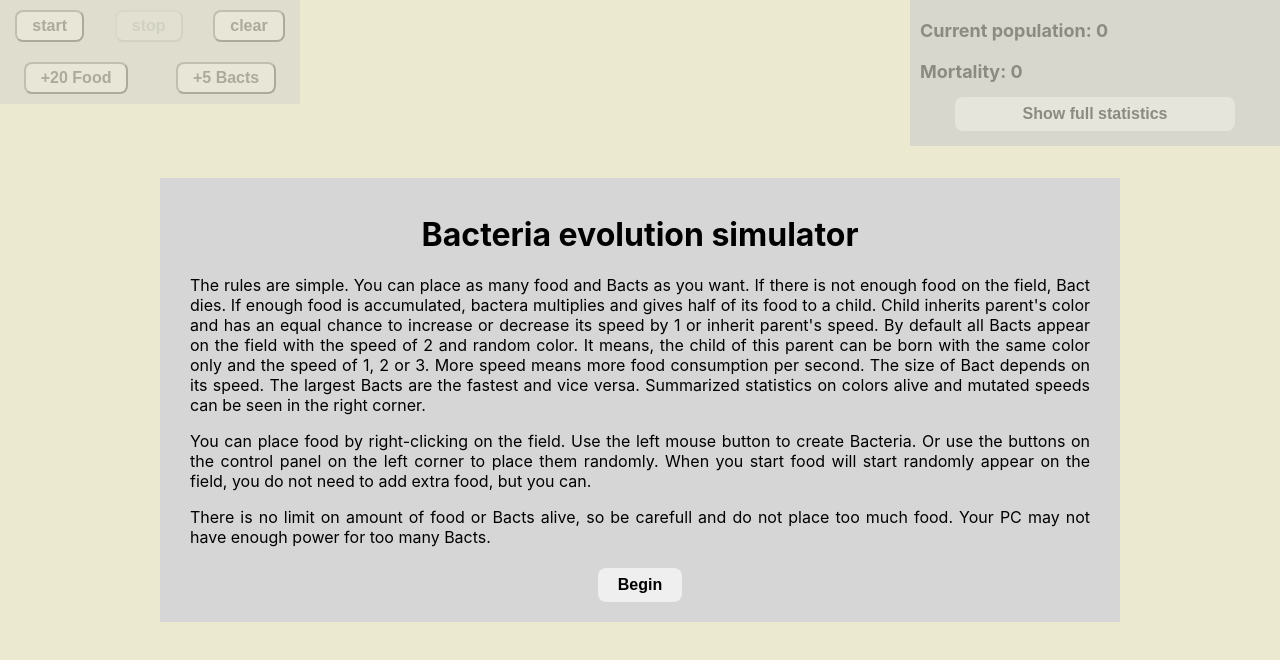
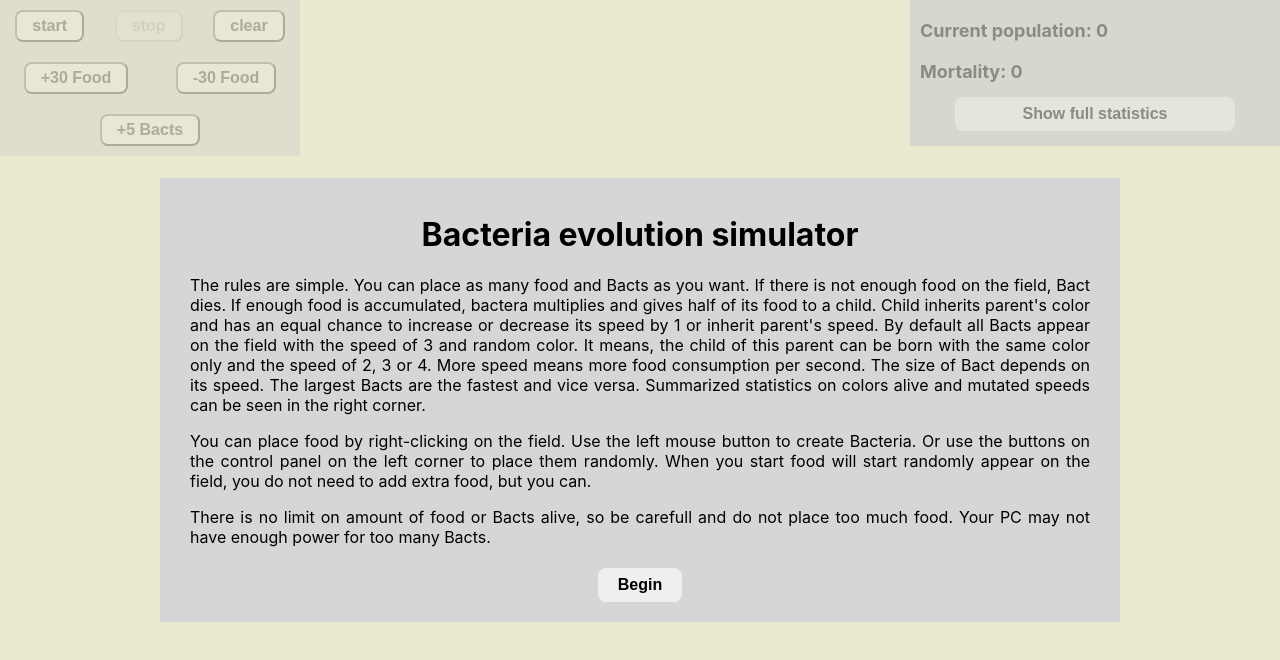
Before and after one commit to AAlexanderV/Bacteria, a React (Create React App) app: page / in a window 1280 px wide. Shown: the top 660 px of the page. Built offline with nearby package versions, Linux system fonts and the light colour scheme.

Commit message:
added buttons, fixed bact behaviour

```diff
--- a/src/components/controlPanel/ControlPanel.js
+++ b/src/components/controlPanel/ControlPanel.js
@@ -2,6 +2,7 @@ import { useSelector, useDispatch } from "react-redux";
 import { start, stop } from "../../features/start/startSlice";
 import {
     placeRandomFood,
+    deleteFood,
     placeRandomBacteria,
     clearAll,
 } from "../../features/arena/arenaSlice";
@@ -35,9 +36,14 @@ function ControlPanel() {
                 </button>
             </div>
             <div className="contol_buttons">
-                <button onClick={() => dispatch(placeRandomFood(20))}>
-                    +20 Food
+                <button onClick={() => dispatch(placeRandomFood(30))}>
+                    +30 Food
                 </button>
+                <button onClick={() => dispatch(deleteFood(-30))}>
+                    -30 Food
+                </button>
+            </div>
+            <div className="contol_buttons">
                 <button onClick={() => dispatch(placeRandomBacteria(5))}>
                     +5 Bacts
                 </button>
--- a/src/components/modal/Modal.js
+++ b/src/components/modal/Modal.js
@@ -20,9 +20,9 @@ function Modal() {
                         inherits parent's color and has an equal chance to
                         increase or decrease its speed by 1 or inherit parent's
                         speed. By default all Bacts appear on the field with the
-                        speed of 2 and random color. It means, the child of this
+                        speed of 3 and random color. It means, the child of this
                         parent can be born with the same color only and the
-                        speed of 1, 2 or 3. More speed means more food
+                        speed of 2, 3 or 4. More speed means more food
                         consumption per second. The size of Bact depends on its
                         speed. The largest Bacts are the fastest and vice versa.
                         Summarized statistics on colors alive and mutated speeds
--- a/src/features/arena/arenaSlice.js
+++ b/src/features/arena/arenaSlice.js
@@ -29,7 +29,7 @@ export const arenaSlice = createSlice({
                 id: state.bactID,
                 position: action.payload, //{ x, y }
                 angle: 1,
-                speed: 2,
+                speed: 3,
                 foodLeft: 400,
                 color: Math.floor(Math.random() * 16777215)
                     .toString(16)
@@ -53,7 +53,7 @@ export const arenaSlice = createSlice({
                         y: Math.floor(Math.random() * state.arenaSize.height),
                     },
                     angle: 1,
-                    speed: 2,
+                    speed: 3,
                     foodLeft: 400,
                     color: Math.floor(Math.random() * 16777215)
                         .toString(16)
@@ -84,6 +84,9 @@ export const arenaSlice = createSlice({
                 state.foodList.push(newFood);
             }
         },
+        deleteFood: (state, action) => {
+            state.foodList = state.foodList.slice(0, action.payload);
+        },
         setArenaSize: (state) => {
             state.arenaSize.width = window.innerWidth;
             state.arenaSize.height = window.innerHeight;
@@ -102,7 +105,7 @@ export const arenaSlice = createSlice({
                     //returns from fn moveBact =>{ eatenFoodId: foodItem.id, newBact: newBact }
 
                     if (eatenFoodId) {
-                        newBact.foodLeft += 80;
+                        newBact.foodLeft += 90;
                         const foodIndexToMove = state.foodList.findIndex(
                             (item) => item.id === eatenFoodId
                         );
@@ -158,6 +161,7 @@ export const {
     placeRandomBacteria,
     setArenaSize,
     createFood,
+    deleteFood,
     placeRandomFood,
     moveAll,
     clearAll,
```
